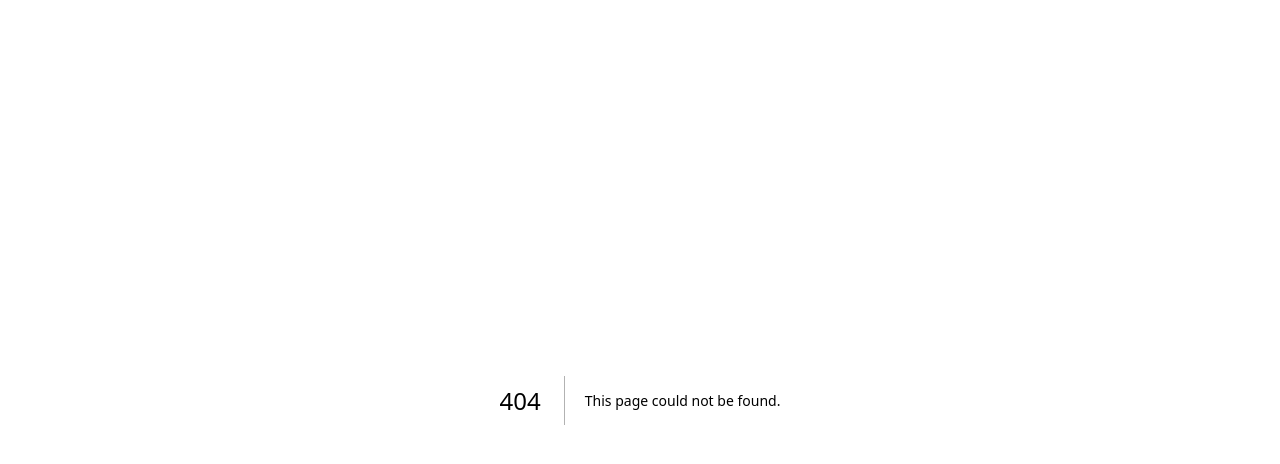
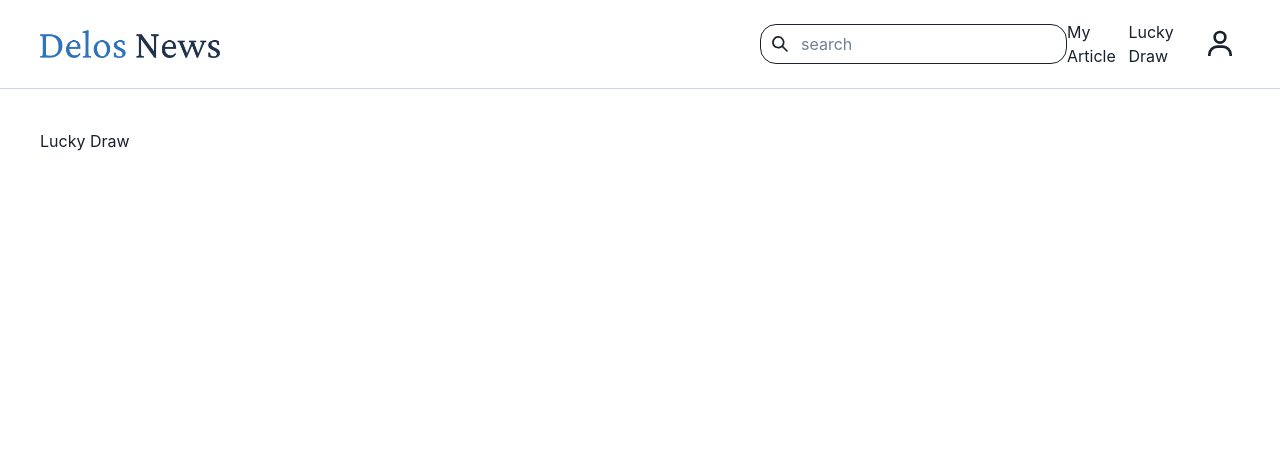
Before and after one commit to auttmme/delos-news, a Next.js app: page /luckyDraw in a window 1280 px wide. Before the commit this address had no page. Shown: the top 464 px of the page. Built offline with nearby package versions, Linux system fonts and the light colour scheme.

Commit message:
feat(luckyDraw): create lucky draw page

```diff
--- /dev/null
+++ b/src/pages/luckyDraw.js
@@ -0,0 +1,11 @@
+import Layout from "@/components/common/Layout";
+import { Text } from "@chakra-ui/react";
+import React from "react";
+
+export default function luckyDraw() {
+	return (
+		<Layout>
+			<Text>Lucky Draw</Text>
+		</Layout>
+	);
+}
```
